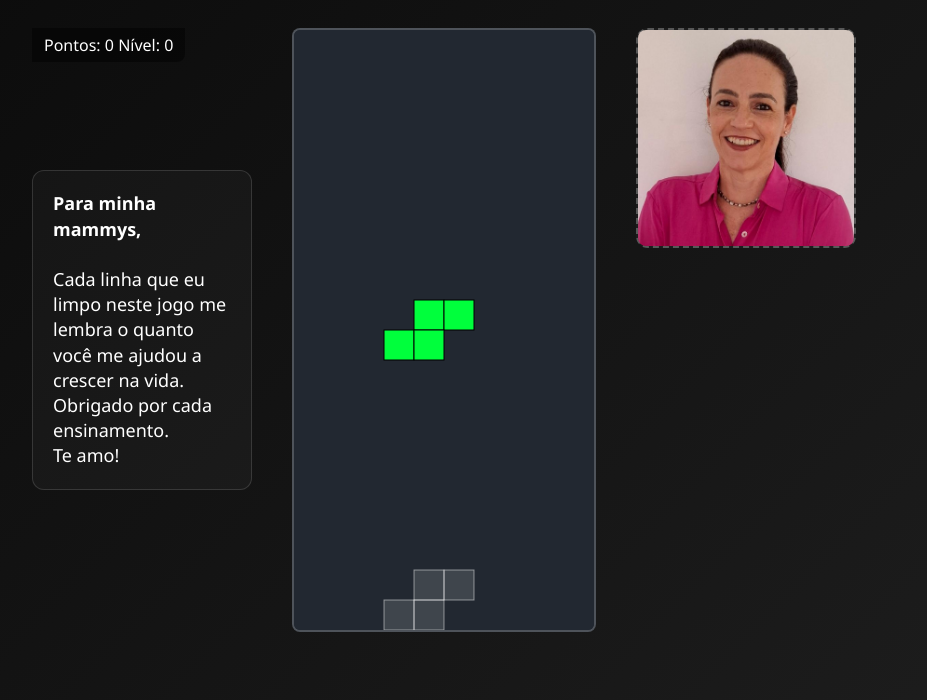
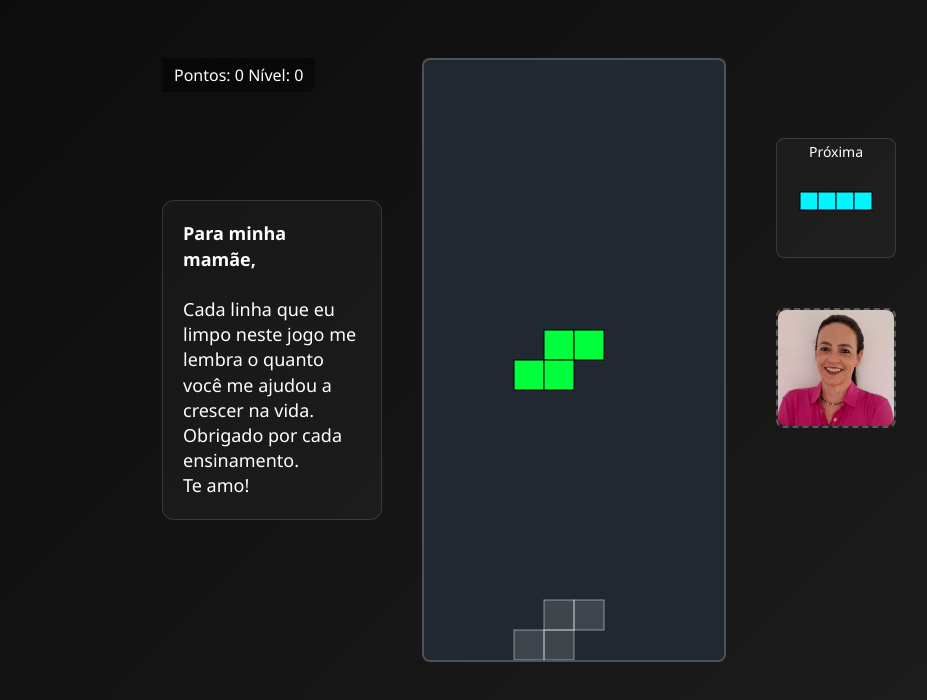
Before and after one commit to flptttgm/denas, a plain HTML site: page index.html in a window 1280 px wide. Shown: the part 62-762 px from the top of the page, without its empty margins (196-1123 px from the left). Drawn offline with Linux system fonts and the light colour scheme.

Commit message:
Update index.html
adiciona o quadro com a próxima peça

```diff
--- a/index.html
+++ b/index.html
@@ -2,99 +2,56 @@
 <html lang="pt-BR">
 <head>
 <meta charset="UTF-8">
-<title>Tetris Denas</title>
+<title>Tetris da Denise</title>
 <style>
   *{margin:0;padding:0;box-sizing:border-box}
   body{
-    display:flex;
-    justify-content:center;
-    align-items:flex-start;
-    min-height:100vh;
-    background:linear-gradient(135deg,#0a0a0a 0%, #1e1e1e 100%);
-    font-family:'Segoe UI',Helvetica,Arial,sans-serif;
-    color:#fff;
-    padding:20px;
+    display:flex;justify-content:center;align-items:flex-start;
+    min-height:100vh;background:linear-gradient(135deg,#0a0a0a 0%, #1e1e1e 100%);
+    font-family:'Segoe UI',Helvetica,Arial,sans-serif;color:#fff;padding:50px;
   }
   h1{
-    position:absolute;
-    top:10px;
-    width:100%;
-    text-align:center;
-    font-size:36px;
-    letter-spacing:3px;
+    position:absolute;top:10px;width:100%;text-align:center;
+    font-size:36px;letter-spacing:3px;
     background:linear-gradient(90deg,#ff6ec4,#7873f5);
-    -webkit-background-clip:text;
-    -webkit-text-fill-color:transparent;
+    -webkit-background-clip:text;-webkit-text-fill-color:transparent;
   }
-  .wrapper{
-    display:flex;
-    gap:40px;
-    margin-top:70px;
-  }
+  .wrapper{display:flex;gap:40px;margin-top:70px}
   .msg{
-    width:220px;
-    padding:20px;
-    background:#ffffff08;
-    border:1px solid #ffffff22;
-    border-radius:12px;
-    font-size:18px;
-    line-height:1.4;
-    align-self:center;
+    width:220px;padding:20px;background:#ffffff08;border:1px solid #ffffff22;
+    border-radius:12px;font-size:18px;line-height:1.4;align-self:center;
   }
   .photo-area{
-    width:220px;
-    height:220px;
-    background:#ffffff08;
-    border:2px dashed #ffffff44;
-    border-radius:12px;
-    display:flex;
-    align-items:center;
-    justify-content:center;
-    position:relative;
+    width:220px;height:220px;background:#ffffff08;border:2px dashed #ffffff44;
+    border-radius:12px;display:flex;align-items:center;justify-content:center;position:relative;
   }
-  .photo-area img{
-    max-width:100%;
-    max-height:100%;
-    border-radius:8px;
-    object-fit:cover;
+  .photo-area img{max-width:100%;max-height:100%;border-radius:8px;object-fit:cover}
+  .photo-area span{position:absolute;color:#ffffff88;font-size:14px;pointer-events:none}
+  #board{border:2px solid #ffffff33;border-radius:8px;background:#222831}
+  #next{
+    position:absolute;top:80px;left:calc(100% + 20px);
+    width:120px;height:120px;background:#ffffff08;border:1px solid #ffffff22;
+    border-radius:8px;padding:8px;font-size:16px;text-align:center;
   }
-  .photo-area span{
-    position:absolute;
-    color:#ffffff88;
-    font-size:14px;
-    pointer-events:none;
+  #nextCanvas{margin-top:4px}
+  #over{
+    position:fixed;inset:0;background:#000c;display:none;flex-direction:column;
+    justify-content:center;align-items:center;font-size:28px;z-index:10;
   }
-  #board{
-    border:2px solid #ffffff33;
-    border-radius:8px;
-    background:#222831;
-  }
+  #over button{margin-top:20px;padding:10px 20px;font-size:18px;border:none;border-radius:6px;cursor:pointer}
 </style>
 </head>
 <body>
-  <!-- Tela de Game Over -->
-<div id="over" style="
-  position:fixed;
-  inset:0;
-  background:#000c;
-  display:none;
-  flex-direction:column;
-  justify-content:center;
-  align-items:center;
-  font-size:28px;
-  z-index:10;
-">
+<div id="over">
   Game Over<br>
-  <button onclick="restart()" style="margin-top:20px;padding:10px 20px;font-size:18px;border:none;border-radius:6px;cursor:pointer;">
-    Reiniciar
-  </button>
+  <button onclick="restart()">Reiniciar</button>
 </div>
 
 <h1>Tetris da Denise</h1>
 
 <div class="wrapper">
   <div class="msg">
-    <strong>Para minha mammys,</strong><br><br>
+    <strong>Para minha mamãe,</strong><br><br>
     Cada linha que eu limpo neste jogo me lembra o quanto você me ajudou a crescer na vida.<br>
     Obrigado por cada ensinamento.<br>
     Te amo!
@@ -102,84 +59,118 @@
 
   <canvas id="board" width="300" height="600"></canvas>
 
-  <div class="photo-area">
-    <img id="pic" src="foto-mae.png" alt="Foto com a mamãe">
+<!-- CONTÊINER externo (próxima + foto) -->
+<div style="
+  position:absolute;
+  top:80px;          /* altura em relação ao topo da página */
+  left:calc(100% + 50px); /* 20 px à direita do canvas */
+  width:120px;
+">
+
+  <!-- PRÓXIMA PEÇA (topo) -->
+  <div style="
+    position:relative;
+    width:120px;height:120px;
+    background:#ffffff08;border:1px solid #ffffff22;border-radius:8px;
+    display:flex;flex-direction:column;align-items:center;justify-content:center;
+  ">
+    <span style="font-size:14px;margin: bottom 20px;px;">Próxima</span>
+    <canvas id="nextCanvas" width="90" height="90"></canvas>
   </div>
+
+  <!-- FOTO DA MAMÃE (logo abaixo) -->
+  <div style="
+    position:relative;
+    width:120px;height:120px;margin-top:50px;
+    background:#ffffff08;border:2px dashed #ffffff44;border-radius:8px;
+    display:flex;align-items:center;justify-content:center;
+  ">
+    <img id="pic" src=foto-mae.png alt="Foto com a mamãe" style="max-width:100%;max-height:100%;border-radius:8px;object-fit:cover;">
+  </div>
+
 </div>
 
 <script>
 const COLS = 10, ROWS = 20, B = 30;
 const CV = document.getElementById('board');
 const CX = CV.getContext('2d');
+const NXCV = document.getElementById('nextCanvas');
+const NXCX = NXCV ? NXCV.getContext('2d') : null;
+
 const SC = document.createElement('div');
-SC.id='score';
-SC.style.position='absolute';
-SC.style.top='0';
-SC.style.left='0';
-SC.style.padding='6px 12px';
-SC.style.background='#00000077';
-SC.style.borderRadius='0 0 8px 0';
-CV.parentElement.style.position='relative';
+SC.id = 'score';
+SC.style.cssText = 'position:absolute;top:0;left:0;padding:6px 12px;background:#0007;border-radius:0 0 8px 0';
+CV.parentElement.style.position = 'relative';
 CV.parentElement.appendChild(SC);
 
-const PALETTE = [
-  '#00f5ff','#fffa00','#c000ff','#00ff3c',
-  '#ff0040','#0060ff','#ff8c00'
-];
+const PALETTE = ['#00f5ff','#fffa00','#c000ff','#00ff3c','#ff0040','#0060ff','#ff8c00'];
 
 const PIECES = [
-  [ [[0,0,0,0],[1,1,1,1],[0,0,0,0],[0,0,0,0]],
-    [[0,1,0,0],[0,1,0,0],[0,1,0,0],[0,1,0,0]] ],
+  [ [[0,0,0,0],[1,1,1,1],[0,0,0,0],[0,0,0,0]], [[0,1,0,0],[0,1,0,0],[0,1,0,0],[0,1,0,0]] ],
   [ [[1,1],[1,1]] ],
-  [ [[0,1,0],[1,1,1]], [[1,0],[1,1],[1,0]],
-    [[1,1,1],[0,1,0]], [[0,1],[1,1],[0,1]] ],
+  [ [[0,1,0],[1,1,1]], [[1,0],[1,1],[1,0]], [[1,1,1],[0,1,0]], [[0,1],[1,1],[0,1]] ],
   [ [[0,1,1],[1,1,0]], [[1,0],[1,1],[0,1]] ],
   [ [[1,1,0],[0,1,1]], [[0,1],[1,1],[1,0]] ],
-  [ [[1,0,0],[1,1,1]], [[1,1],[1,0],[1,0]],
-    [[1,1,1],[0,0,1]], [[0,1],[0,1],[1,1]] ],
-  [ [[0,0,1],[1,1,1]], [[1,0],[1,0],[1,1]],
-    [[1,1,1],[1,0,0]], [[1,1],[0,1],[0,1]] ]
+  [ [[1,0,0],[1,1,1]], [[1,1],[1,0],[1,0]], [[1,1,1],[0,0,1]], [[0,1],[0,1],[1,1]] ],
+  [ [[0,0,1],[1,1,1]], [[1,0],[1,0],[1,1]], [[1,1,1],[1,0,0]], [[1,1],[0,1],[0,1]] ]
 ];
 
 let board, piece, next, dropT, score, level, over;
 
-function createBoard() {
-  return Array.from({length:ROWS},()=>Array(COLS).fill(-1));
-}
+function createBoard() { return Array.from({length:ROWS}, ()=>Array(COLS).fill(-1)); }
 function randPiece() {
   const id = Math.floor(Math.random()*PIECES.length);
   return { id, x:3, y:0, rot:0, matrix:PIECES[id][0] };
 }
-function drawBlock(x,y,color,ghost=false) {
+
+function drawBlock(x,y,color,ghost=false){
   CX.fillStyle = ghost ? '#ffffff22' : PALETTE[color];
   CX.fillRect(x*B,y*B,B,B);
   CX.strokeStyle = ghost ? '#ffffff77' : '#000';
   CX.strokeRect(x*B,y*B,B,B);
 }
-function drawMatrix(mat,x0,y0,color,ghost=false) {
+function drawMatrix(mat,x0,y0,color,ghost=false){
   mat.forEach((row,y)=>row.forEach((cell,x)=>{
     if(cell) drawBlock(x0+x,y0+y,color,ghost);
   }));
 }
-function drawBoard() {
+function drawBoard(){
   CX.fillStyle='#222831';
   CX.fillRect(0,0,CV.width,CV.height);
   board.forEach((row,y)=>row.forEach((c,x)=>{
     if(c!==-1) drawBlock(x,y,c);
   }));
 }
-function drawGhost() {
+function drawGhost(){
   let y=piece.y;
   while(!collide(piece.x,++y,piece.matrix));
   drawMatrix(piece.matrix,piece.x,y-1,piece.id,true);
 }
-function collide(x,y,mat) {
+function drawNext(){
+  if(!NXCX) return;
+  NXCX.clearRect(0,0,NXCV.width,NXCV.height);
+  if(!next) return;
+  const mat = next.matrix;
+  const color = next.id;
+  const size = 18;
+  const ox = (NXCV.width  - mat[0].length*size)/2;
+  const oy = (NXCV.height - mat.length*size)/2;
+  NXCX.fillStyle = PALETTE[color];
+  mat.forEach((row,r)=>row.forEach((cell,c)=>{
+    if(cell){
+      NXCX.fillRect(ox+c*size, oy+r*size, size, size);
+      NXCX.strokeStyle='#000';
+      NXCX.strokeRect(ox+c*size, oy+r*size, size, size);
+    }
+  }));
+}
+function collide(x,y,mat){
   for(let r=0;r<mat.length;r++)
     for(let c=0;c<mat[r].length;c++)
       if(mat[r][c] && (board[y+r]?.[x+c]!==-1)) return true;
   return false;
 }
-function placePiece() {
+function placePiece(){
   piece.matrix.forEach((row,y)=>row.forEach((cell,x)=>{
     if(cell) board[piece.y+y][piece.x+x]=piece.id;
   }));
@@ -200,62 +191,60 @@ function placePiece() {
 function rotate(dir){
   const rot = (piece.rot+dir+PIECES[piece.id].length)%PIECES[piece.id].length;
   const mat = PIECES[piece.id][rot];
-  if(!collide(piece.x,piece.y,mat)){
-    piece.rot = rot; piece.matrix = mat;
-  }
+  if(!collide(piece.x,piece.y,mat)){ piece.rot=rot; piece.matrix=mat; }
 }
-function move(dx){
-  if(!collide(piece.x+dx,piece.y,piece.matrix)) piece.x += dx;
-}
-function drop(){
-  if(!collide(piece.x,piece.y+1,piece.matrix)) piece.y++;
-  else placePiece();
-}
-function hardDrop(){
-  while(!collide(piece.x,piece.y+1,piece.matrix)) piece.y++;
-  drop();
-}
-function draw() {
+function move(dx){ if(!collide(piece.x+dx,piece.y,piece.matrix)) piece.x+=dx; }
+function drop(){ if(!collide(piece.x,piece.y+1,piece.matrix)) piece.y++; else placePiece(); }
+function hardDrop(){ while(!collide(piece.x,piece.y+1,piece.matrix)) piece.y++; drop(); }
+function draw(){
   drawBoard();
   if(!over){ drawGhost(); drawMatrix(piece.matrix,piece.x,piece.y,piece.id); }
+  drawNext();
   SC.textContent='Pontos: '+score+'  Nível: '+level;
 }
-let last = 0, elapsed = 0;
+let last=0, elapsed=0;
 function update(time){
-  if(over){
-    document.getElementById('over').style.display='flex';
-    return;
-  }
-  if(!last) last = time;
-  elapsed += time - last;
-  last = time;
-  if(elapsed > dropT){ drop(); elapsed = 0; }
+  if(over){ document.getElementById('over').style.display='flex'; return; }
+  if(!last) last=time;
+  elapsed+=time-last;
+  last=time;
+  if(elapsed>dropT){ drop(); elapsed=0; }
   draw();
   requestAnimationFrame(update);
 }
 function restart(){
-  board = createBoard();
-  piece = randPiece();
-  next  = randPiece();
-  score = 0;
-  level = 0;
-  dropT = 500;
-  over = false;
-  SC.textContent = 'Pontos: 0  Nível: 0';
-// Força a exibição do placar na página
-  SC.style.display = 'block';
-  last = elapsed = 0;
+  board=createBoard();
+  piece=randPiece();
+  next=randPiece();
+  score=level=0;
+  dropT=500;
+  over=false;
+  document.getElementById('over').style.display='none';
+  last=elapsed=0;
   requestAnimationFrame(update);
 }
 window.addEventListener('keydown',e=>{
   if(over) return;
   if(e.code==='ArrowLeft') move(-1);
   if(e.code==='ArrowRight') move(1);
-  if(e.code==='ArrowDown') { drop(); elapsed=0; }
+  if(e.code==='ArrowDown'){ drop(); elapsed=0; }
   if(e.code==='ArrowUp') rotate(1);
-  if(e.code==='Space') { hardDrop(); elapsed=0; }
+  if(e.code==='Space'){ hardDrop(); elapsed=0; }
 });
 restart();
+
+/* Arrastar foto para a área */
+const photoArea = document.querySelector('.photo-area');
+const pic = document.getElementById('pic');
+photoArea.addEventListener('dragover',e=>e.preventDefault());
+photoArea.addEventListener('drop',e=>{
+  e.preventDefault();
+  const file=e.dataTransfer.files[0];
+  if(file && file.type.startsWith('image/')){
+    pic.src=URL.createObjectURL(file);
+    photoArea.querySelector('span').style.display='none';
+  }
+});
 </script>
 </body>
 </html>
```
